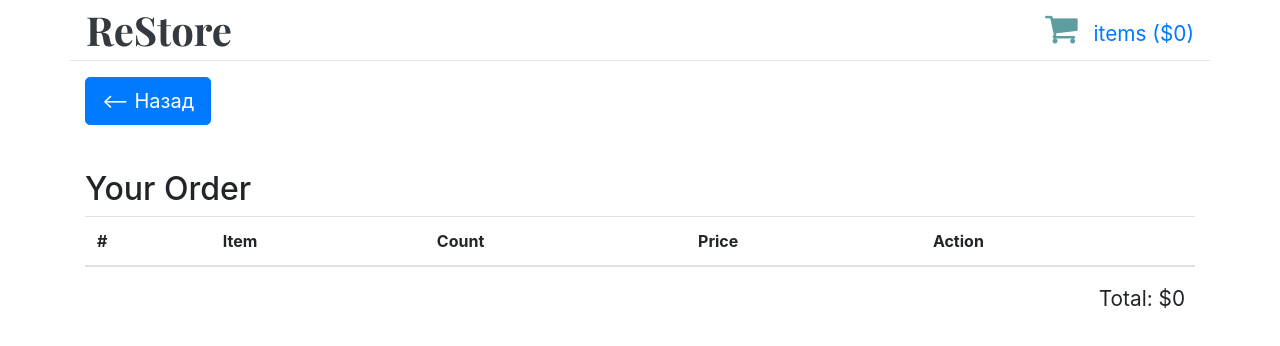
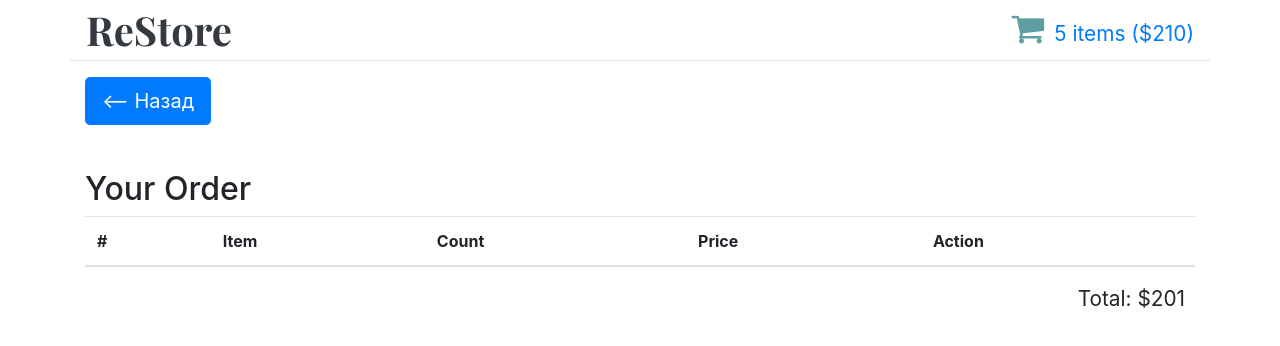
Before and after one commit to prr21/re-store, a React (Create React App) app: page /cart in a window 1280 px wide. Shown: the top 346 px of the page. Built offline with nearby package versions, Linux system fonts and the light colour scheme.

Commit message:
Отображение количества и общей стоимости
This reverts commit e8f5902f46184817a9bac59fe171bca39ada3396.

```diff
--- a/src/components/shop-header/shop-header.js
+++ b/src/components/shop-header/shop-header.js
@@ -1,5 +1,4 @@
 import React from 'react';
-import { connect } from 'react-redux';
 
 import { Link } from 'react-router-dom';
 import './shop-header.css';
@@ -16,11 +15,4 @@ const ShopHeader = ({ numItems, total }) => {
   );
 };
 
-const mapStateToProps = ({ shoppingCart: { numItems, orderTotal } }) => {
-	return {
-		numItems,
-		total: orderTotal
-	}
-}
-
-export default connect(mapStateToProps)(ShopHeader);
+export default ShopHeader;
--- a/src/components/shopping-cart-table/shopping-cart-table.js
+++ b/src/components/shopping-cart-table/shopping-cart-table.js
@@ -4,7 +4,7 @@ import { bookAddedToCart, bookRemovedToCart, allBooksAddedToCart } from '../../a
 
 import './shopping-cart-table.css';
 
-const ShoppingCartTable = ({ items, allTotal, onIcrease, onDecrease, onDelete }) => {
+const ShoppingCartTable = ({ items, total, onIcrease, onDecrease, onDelete }) => {
 
   const renderRow = (item, num) => {
 
@@ -52,7 +52,7 @@ const ShoppingCartTable = ({ items, allTotal, onIcrease, onDecrease, onDelete })
       </table>
 
       <div className="total">
-        Total: ${allTotal}
+        Total: $201
       </div>
     </div>
   );
@@ -62,7 +62,7 @@ const mapStateToProps = ({shoppingCart: { cartItems, orderTotal }}) => {
 
   return {
       items: cartItems,
-      allTotal: orderTotal
+      total: orderTotal
   }
 }
 
```
